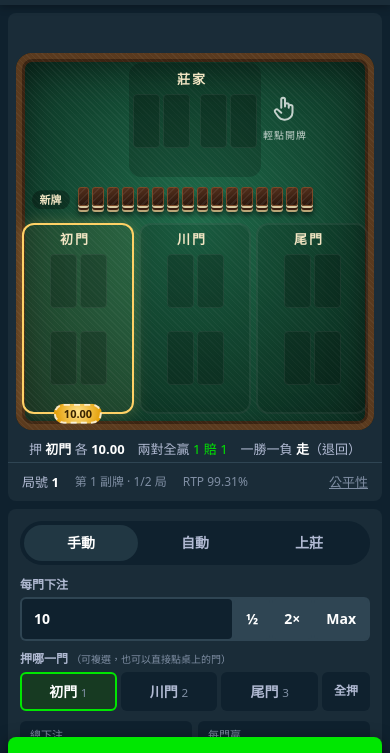
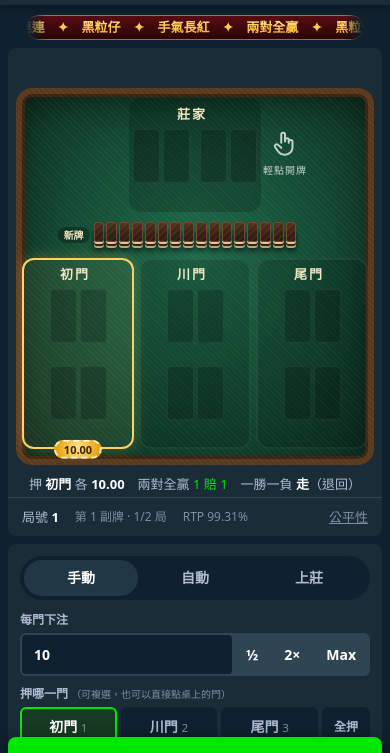
Before and after one commit to acc2023156/PaiGowTiles, a plain HTML site: page index.html in a window 390 px wide. Shown: the part 47-800 px from the top of the page. Drawn offline with Linux system fonts and the light colour scheme.

Commit message:
Add Plinko-style marquee below the header (26 characters wide, 黑粒仔 wording); keep the shoe tag inside the table on phones
Co-Authored-By: Claude Opus 5.5 <noreply@anthropic.com>

```diff
--- a/css/game.css
+++ b/css/game.css
@@ -203,6 +203,24 @@
 .verify-out .vs { display: grid; grid-template-columns: 44px 1fr; gap: 6px 8px; align-items: center; margin-top: 8px; }
 .verify-out .vs b { color: var(--strong); }
 
+/* 跑馬燈：頂部列下方置中，寬 26 個字（尺寸、位置同 Plinko 珠珠寶貝） */
+.marquee-bar { max-width: 1280px; margin: 0 auto; padding: 10px 12px 0; font-size: 13px; font-weight: 900; line-height: 1.8; }
+.marquee {
+  display: block; width: 26em; max-width: 100%; margin: 0 auto; overflow: hidden; padding: 1px 0; border-radius: 999px;
+  background: linear-gradient(180deg, #5a0d12, #260506);
+  box-shadow: inset 0 0 0 1px rgba(255, 198, 65, .55), 0 2px 6px rgba(75, 37, 27, .2);
+  -webkit-mask-image: linear-gradient(90deg, transparent, #000 6%, #000 94%, transparent);
+  mask-image: linear-gradient(90deg, transparent, #000 6%, #000 94%, transparent);
+}
+.marquee-track { display: inline-flex; white-space: nowrap; animation: marquee 20s linear infinite; }
+.marquee-track span {
+  background: linear-gradient(180deg, #fff0aa, #ffc641 55%, #d89b42);
+  -webkit-background-clip: text; background-clip: text; color: transparent;
+}
+@keyframes marquee { from { transform: translateX(0); } to { transform: translateX(-50%); } }
+@media (min-width: 900px) { .marquee-bar { padding: 16px 20px 0; font-size: 16px; } }
+@media (prefers-reduced-motion: reduce) { .marquee-track { animation-duration: 60s !important; } }
+
 /* ---------- 上莊 ---------- */
 .seg button { padding: 8px 4px; }
 .rooms { display: grid; gap: 6px; }
@@ -281,6 +299,9 @@
   .bank-box { right: calc(100% + 4px); min-width: 0; padding: 5px 6px; }
   .bank-box b { font-size: 12px; }
   .tap-hint { left: calc(100% + 4px); }
+  .wall { gap: 2px; }
+  .wall i { width: calc(var(--tw) * .4); }
+  .shoe-tag { right: calc(100% + 4px); font-size: 10px; padding: 1px 6px; }
   .table { --tw: 27px; padding: 10px 6px 16px; }
   .doors { gap: 5px; }
   .seat { padding: 5px 4px 10px; }
--- a/index.html
+++ b/index.html
@@ -7,8 +7,8 @@
 <link rel="icon" href="favicon.svg" type="image/svg+xml">
 <meta name="description" content="黑粒仔（台灣推牌九）：一莊三門，每家 4 張骨牌分前後兩對公比，兩對全贏才算贏（模擬遊戲幣，非真錢）">
 <title>黑粒仔</title>
-<link rel="stylesheet" href="css/style.css?v=5">
-<link rel="stylesheet" href="css/game.css?v=5">
+<link rel="stylesheet" href="css/style.css?v=6">
+<link rel="stylesheet" href="css/game.css?v=6">
 </head>
 <body>
 <header class="topbar">
@@ -18,6 +18,8 @@
   <button class="sound-btn" id="soundBtn" type="button" title="音效開關" aria-label="音效開關">🔊</button>
   <div class="wallet" title="你的遊戲幣餘額"><i class="coin"></i><b id="balance">0.00</b></div>
 </header>
+
+<div class="marquee-bar" aria-hidden="true"><div class="marquee"><span class="marquee-track" id="marquee"></span></div></div>
 
 <main class="layout">
   <aside class="panel">
@@ -214,8 +216,8 @@
 </dialog>
 
 <script src="js/sha256.js"></script>
-<script src="js/engine.js?v=5"></script>
-<script src="js/sound.js?v=5"></script>
-<script src="js/ui.js?v=5"></script>
+<script src="js/engine.js?v=6"></script>
+<script src="js/sound.js?v=6"></script>
+<script src="js/ui.js?v=6"></script>
 </body>
 </html>
--- a/js/ui.js
+++ b/js/ui.js
@@ -757,6 +757,23 @@
     save();
   });
 
+  // ---------- 跑馬燈（同 Plinko）：兩份相同文字捲半寬無縫循環，每圈以「黑粒仔」開頭並重新洗吉祥話 ----------
+  (function startMarquee() {
+    const track = $('#marquee');
+    const brand = '黑粒仔';
+    const cheers = ['兩對全贏', '天對上門', '至尊皇帝', '莊家通賠', '好運連連', '大吉大利', '財源滾滾', '手氣長紅', '旗開得勝', '天地人和'];
+    const sep = '　✦　';
+    const build = () => {
+      const c = cheers.slice().sort(() => Math.random() - 0.5);
+      const text = [brand, c[0], c[1], brand, c[2], c[3]].join(sep) + sep;
+      track.innerHTML = '';
+      for (let i = 0; i < 2; i++) track.appendChild(document.createElement('span')).textContent = text;
+      track.style.animationDuration = text.length * 0.32 + 's';
+    };
+    track.addEventListener('animationiteration', build);
+    build();
+  })();
+
   // ---------- 初始化 ----------
   const rtpTxt = pct(P.RTP);
   el.rtp.textContent = `RTP ${rtpTxt}`;
```
